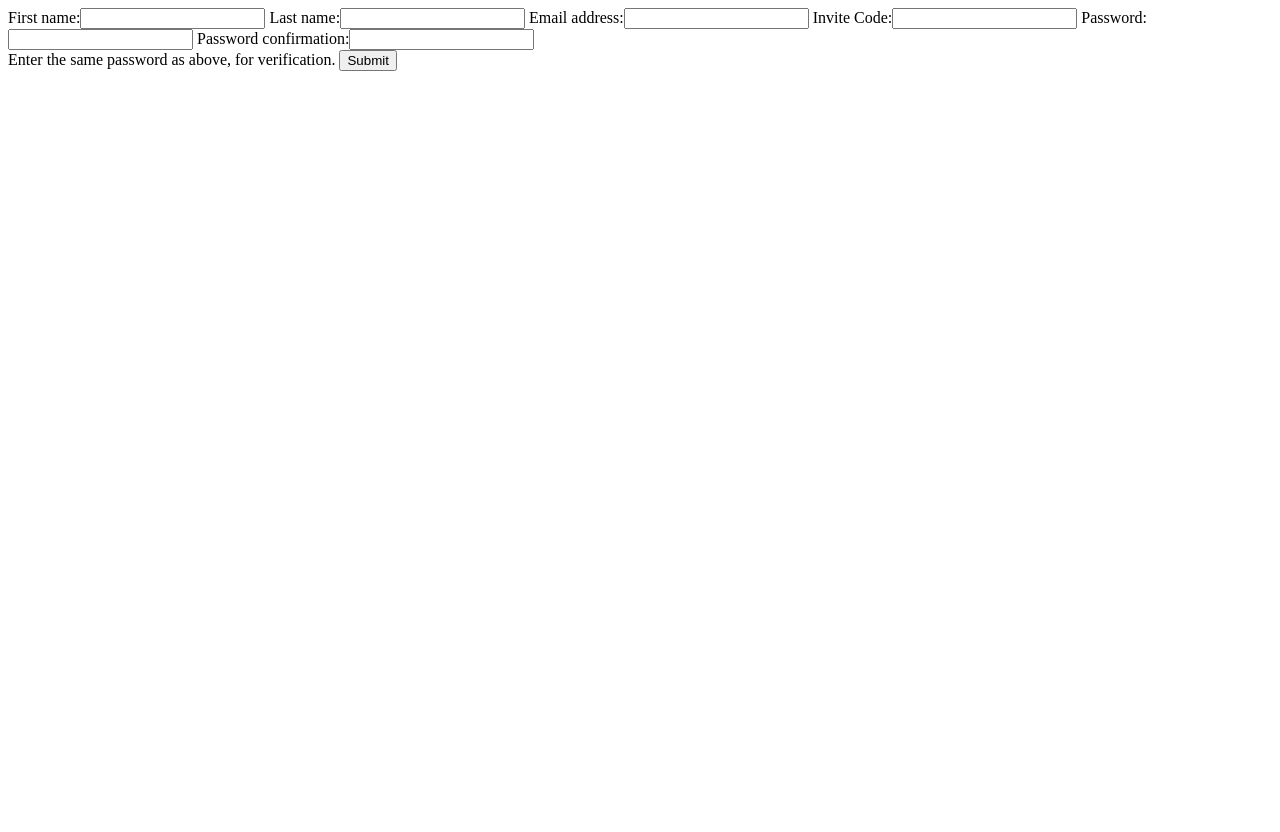
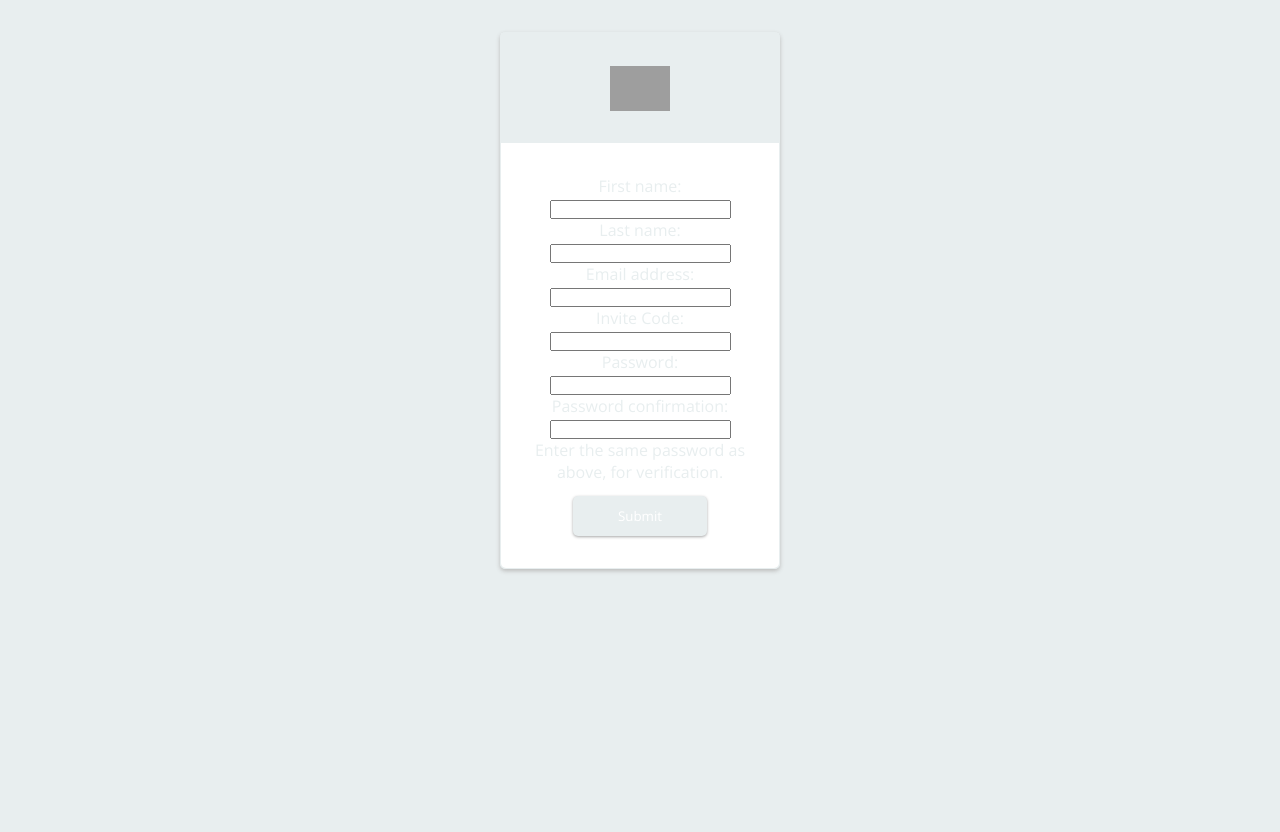
Before and after one commit to elliottsj/baker-street, a Django app: template baker_street/templates/users/register.html in a window 1280 px wide. Before the commit the page ends 71 px from the top, so only its background shows below. Run offline with Django 3.2, Linux system fonts and the light colour scheme; the template is opened without the code that fills it: values that come from a table or form of the project are taken from there, others are empty; parts of the project's set-up code (start-up, migrations or seed data) failed here and were passed over; some libraries are stand-ins or nearby versions; grey boxes are pictures that could not be loaded.

Commit message:
Some style code. No idea if it works though

```diff
--- a/baker_street/static/stylesheets/application.css
+++ b/baker_street/static/stylesheets/application.css
@@ -1,5 +1,58 @@
-html {
-  body {
-    height: 100%;
+*,
+*::before,
+*::after {
+  box-sizing: border-box;
+  margin: 0;
+  padding: 0;
+}
+
+html,
+body {
+  height: 100%;
+}
+
+body {
+  background-color: #e8eeef;
+  font-family: 'Open Sans', Arial, sans-serif;
+}
+
+
+/* Login/register forms */
+
+#form {
+  border: 1px solid #e8eeef;
+  border-radius: 5px;
+  box-shadow: 0 2px 4px #bbb;
+  color: #e8eeef;
+  margin: 2em auto;
+  width: 280px;
+}
+
+  input[type='submit'] {
+    background-color: #e8eeef;
+    border: none;
+    border-radius: 5px;
+    box-shadow: 0 1px 3px #a8a8a8;
+    color: #fff;
+    cursor: pointer;
+    display: block;
+    font-family: 'Open Sans', Arial, sans-serif;
+    margin: 1em auto 0;
+    padding: 0.75em 1.5em;
+    height: 3em;
+    width: 10em;
+    text-align: center;
   }
-}
+
+  #form-header {
+    background: #e8eeef url('../images/logo_white_name.png') no-repeat center center;
+    background-size: auto 45px;
+    height: 110px;
+  }
+
+  #form-contents {
+    background-color: #fff;
+    border-radius: 0 0 5px 5px;
+    padding: 2em;
+    text-align: center;
+  }
--- a/baker_street/templates/base.html
+++ b/baker_street/templates/base.html
@@ -5,6 +5,7 @@
 <head>
   <meta charset="UTF-8">
   {% compress css %}
+  <link href='http://fonts.googleapis.com/css?family=Open+Sans:400,300,600' rel='stylesheet' type='text/css'>
   <link rel="stylesheet" type="text/css" href="{% static 'stylesheets/application.css' %}">
   {% endcompress %}
   <title>{% block title %}Sherlocke{% endblock %}</title>
--- a/baker_street/templates/users/register.html
+++ b/baker_street/templates/users/register.html
@@ -1,9 +1,12 @@
 {% extends 'base.html' %}
 
 {% block content %}
-<form method="post" action="{% url 'user-register' %}">
-  {% csrf_token %}
-  {{ form }}
-  <input type="submit" value="Submit">
+<form id="form" method="post" action="{% url 'user-register' %}">
+  <div id="form-header"></div>
+  <div id="form-contents">
+    {% csrf_token %}
+    {{ form }}
+    <input type="submit" value="Submit">
+  </div>
 </form>
 {% endblock %}
```
Also changed, not shown: baker_street/templates/users/login.html (+8 -5 lines).
